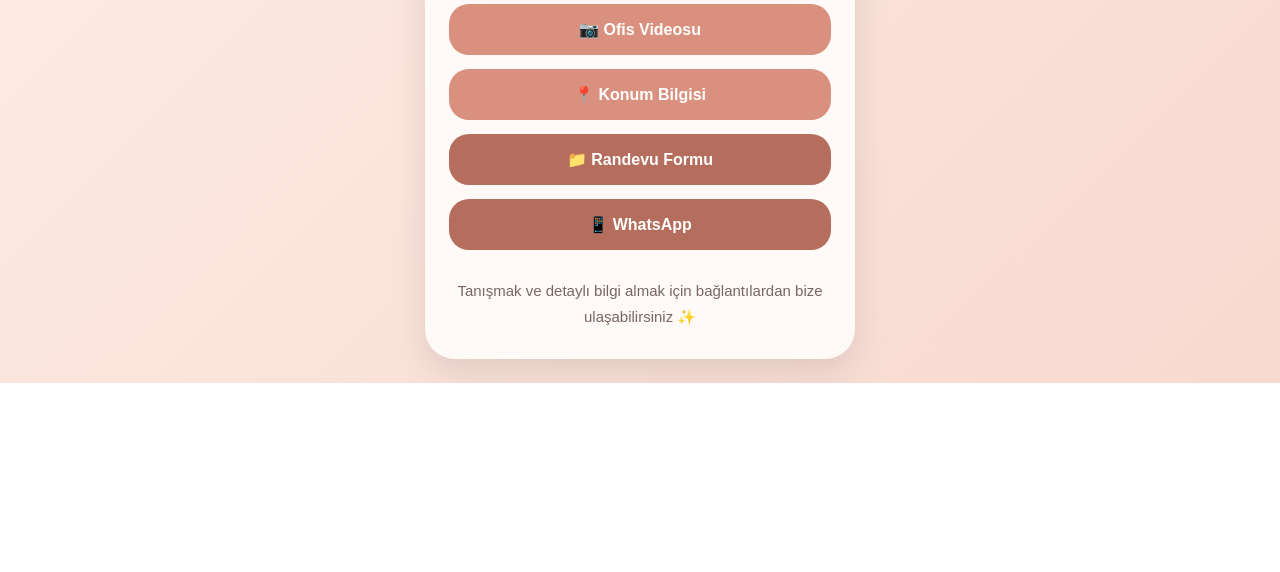
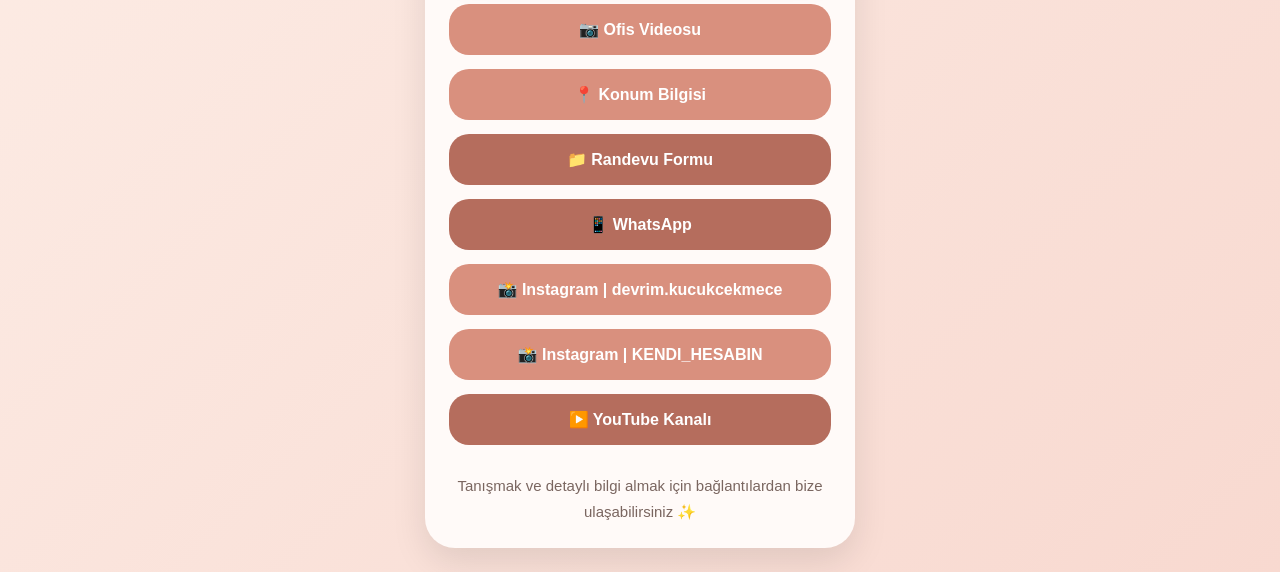
Before and after one commit to yesimKA/kartvizit, a plain HTML site: page index.html in a window 1280 px wide. Shown: the part 417-989 px from the top of the page. Before the commit the page ends 800 px from the top, so only its background shows below. Drawn offline with Linux system fonts and the light colour scheme.

Commit message:
Add social media links to index.html

```diff
--- a/index.html
+++ b/index.html
@@ -137,6 +137,23 @@
       target="_blank">
         📱 WhatsApp
       </a>
+      <a class="btn"
+href="https://instagram.com/devrim.kucukcekmece"
+target="_blank">
+📸 Instagram | devrim.kucukcekmece
+</a>
+
+<a class="btn"
+href="https://instagram.com/uzm.fzt.yesimkrkrt"
+target="_blank">
+📸 Instagram | KENDI_HESABIN
+</a>
+
+<a class="btn secondary"
+href="https://youtube.com/@UzmFztYesimKarakurtAbaci"
+target="_blank">
+▶️ YouTube Kanalı
+</a>
 
     </div>
 
```
